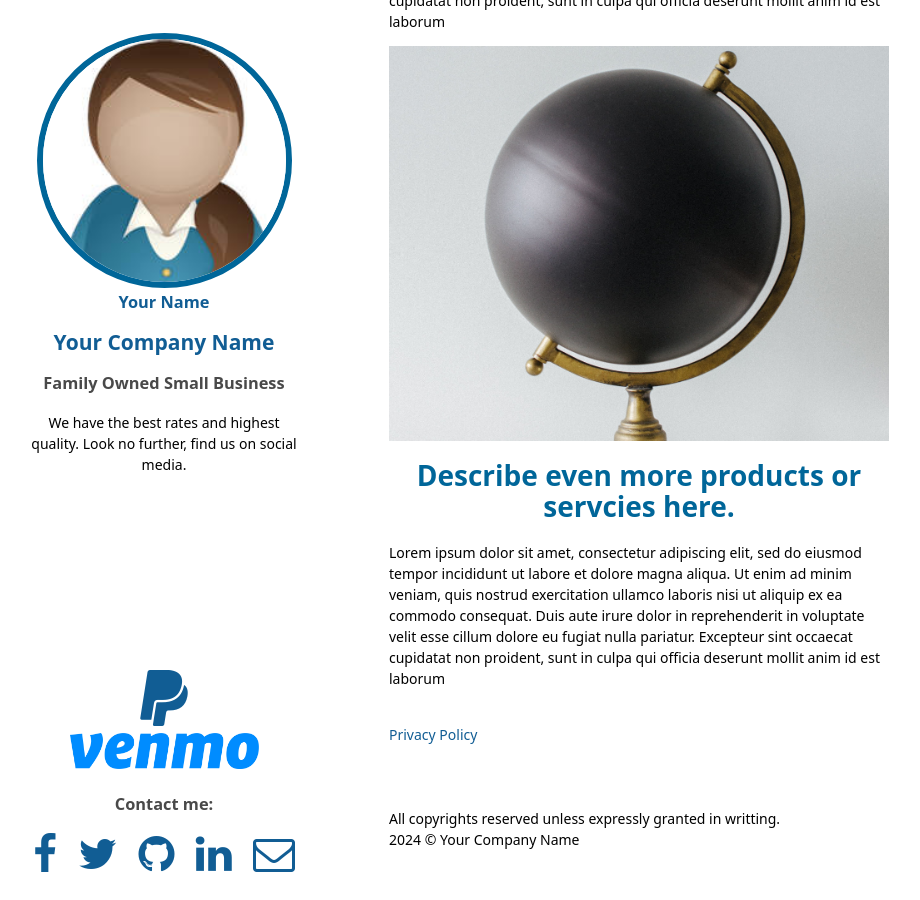
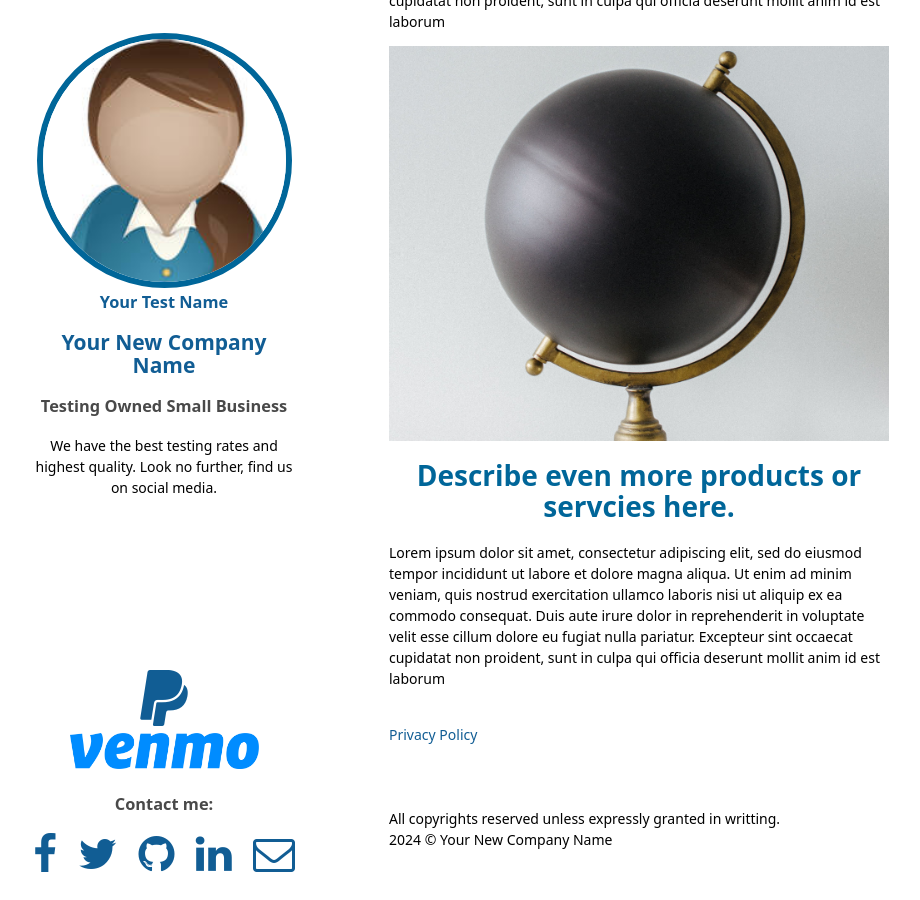
Before and after one commit to fmacleon/testWebsite, a Jekyll site: the page built from index.md, in a window 1280 px wide and 900 px high, scrolled down 1358 px. Shown: the whole window, without its empty margins (181-1101 px from the left). Built offline with Jekyll 4.4.1, drawn with Linux system fonts in a browser that asks for light colours; our own code applies the rules of GitHub Pages for plain Markdown files.

Commit message:
Update _config.yml

```diff
--- a/_config.yml
+++ b/_config.yml
@@ -1,7 +1,7 @@
-site_name: Your Company Name
-profile_name: Your Name
-subtitle_1: Family Owned Small Business
-subtitle_2: We have the best rates and highest quality. Look no further, find us on social media.
+site_name: Your New Company Name
+profile_name: Your Test Name
+subtitle_1: Testing Owned Small Business
+subtitle_2: We have the best testing rates and highest quality. Look no further, find us on social media.
 email_address: fmacleon@yahoo.com
 
 # Optional Links to Payment, Social Media, and Online Market Place Account Names
```
